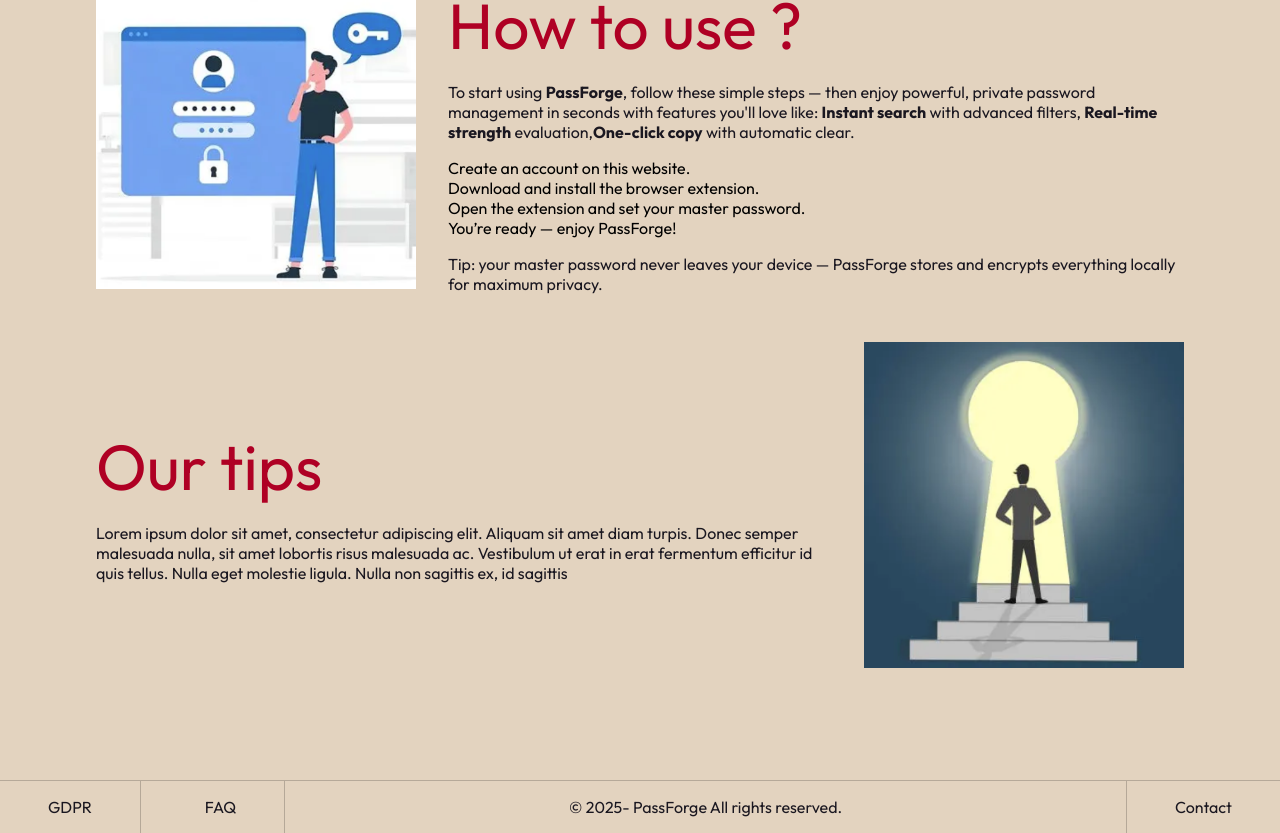
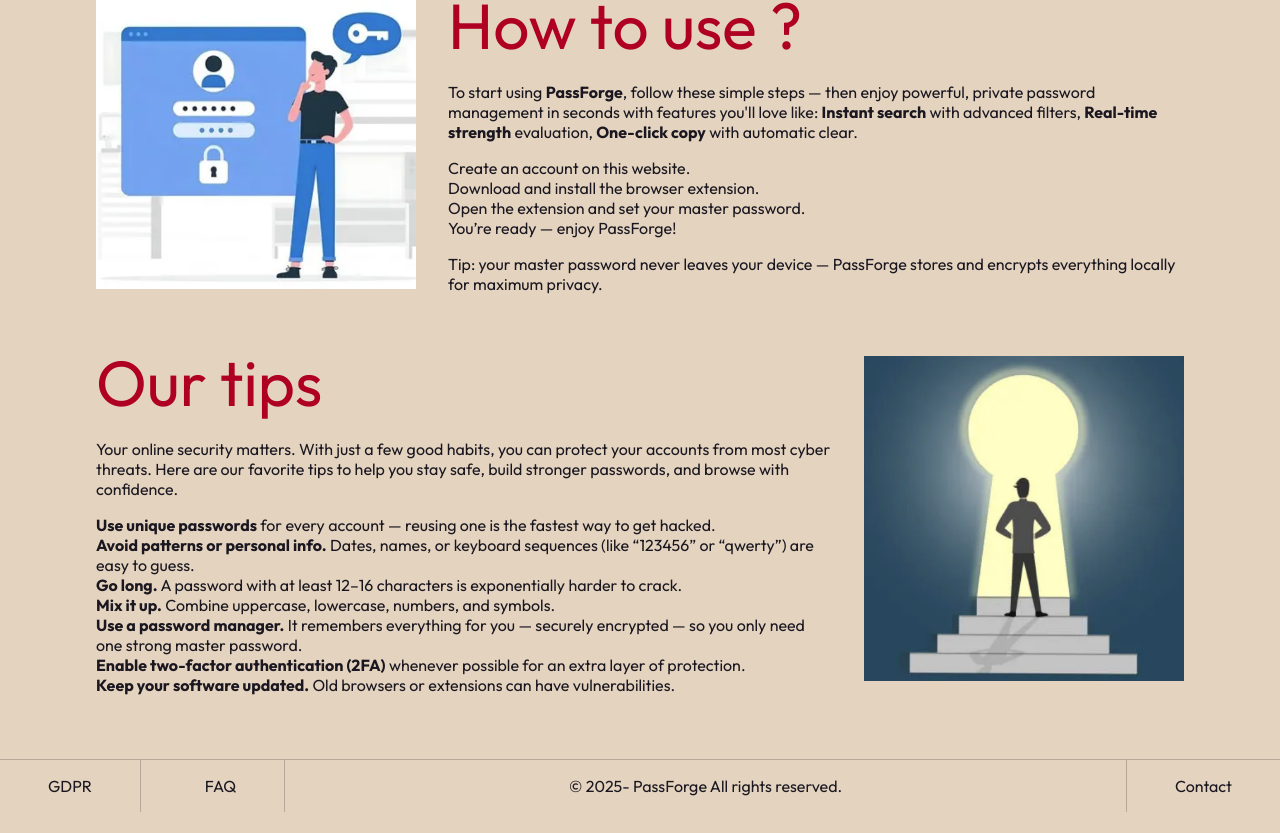
Before and after one commit to PassForgeTHP/React_Passforge, a React (Vite) app: page /security-advice in a window 1280 px wide. Shown: the part 352-1185 px from the top of the page. After the commit the page ends 1164 px from the top, so only its background shows below. Built offline with nearby package versions, Linux system fonts and the light colour scheme.

Commit message:
adding the tips text to advice with css

```diff
--- a/src/pages/SecurityAdvice.jsx
+++ b/src/pages/SecurityAdvice.jsx
@@ -6,7 +6,7 @@ export default function SecurityAdvice() {
       <div className="security-section">
         <h1>Why PassForge ?</h1>
         <p>
-          PassForge is a modern password manager — your personal forge for creating and securing unbreakable passwords. This three-week final project will showcase a revolutionary user interface and advanced security features.
+          PassForge is a modern password manager — your personal forge for creating and securing unbreakable passwords. PassForge is more than just a password vault — it’s your digital armor, protect your data from leaks and brute-force attacks.
         </p>
         <p>
           Just as a blacksmith transforms raw metal into a strong weapon, PassForge lets you generate cryptographically strong passwords, store them securely on your device, and organize them intelligently.
@@ -17,7 +17,7 @@ export default function SecurityAdvice() {
         <div className="security-section block-one">
           <h1>How to use ?</h1>
           <p>
-            To start using <strong>PassForge</strong>, follow these simple steps — then enjoy powerful, private password management in seconds with features you'll love like: <strong>Instant search</strong> with advanced filters,  <strong>Real-time strength</strong> evaluation,<strong>One-click copy</strong> with automatic clear.
+            To start using <strong>PassForge</strong>, follow these simple steps — then enjoy powerful, private password management in seconds with features you'll love like: <strong>Instant search</strong> with advanced filters, <strong>Real-time strength</strong> evaluation, <strong>One-click copy</strong> with automatic clear.
           </p>
           <ol>
             <li>Create an account on this website.</li>
@@ -35,12 +35,17 @@ export default function SecurityAdvice() {
         <div className="security-section block-one">
           <h1>Our tips </h1>
           <p>
-            Lorem ipsum dolor sit amet, consectetur adipiscing elit. Aliquam sit
-            amet diam turpis. Donec semper malesuada nulla, sit amet lobortis
-            risus malesuada ac. Vestibulum ut erat in erat fermentum efficitur
-            id quis tellus. Nulla eget molestie ligula. Nulla non sagittis ex,
-            id sagittis
+            Your online security matters. With just a few good habits, you can protect your accounts from most cyber threats. Here are our favorite tips to help you stay safe, build stronger passwords, and browse with confidence.
           </p>
+          <ul>
+            <li><strong>Use unique passwords</strong> for every account — reusing one is the fastest way to get hacked.</li>
+            <li><strong>Avoid patterns or personal info.</strong> Dates, names, or keyboard sequences (like “123456” or “qwerty”) are easy to guess.</li>
+            <li><strong>Go long.</strong> A password with at least 12–16 characters is exponentially harder to crack.</li>
+            <li><strong>Mix it up.</strong> Combine uppercase, lowercase, numbers, and symbols.</li>
+            <li><strong>Use a password manager.</strong> It remembers everything for you — securely encrypted — so you only need one strong master password.</li>
+            <li><strong>Enable two-factor authentication (2FA)</strong> whenever possible for an extra layer of protection.</li>
+            <li><strong>Keep your software updated.</strong> Old browsers or extensions can have vulnerabilities.</li>
+          </ul>
         </div>
         <img src={img2} alt="image 2" className="block-two" />
       </div>
--- a/src/styles/App.css
+++ b/src/styles/App.css
@@ -140,7 +140,7 @@ footer {
   flex-direction: column;
   justify-content: center;
   gap: 1rem;
-  margin: 4rem 2rem 5rem;
+  margin: 4rem 2rem 2rem;
 }
 .security-advice-container img {
   width: 20rem;
--- a/src/styles/index.css
+++ b/src/styles/index.css
@@ -96,5 +96,6 @@ p {
 }
 
 li{
+  color: var(--light);
   list-style: none;
 }
```
